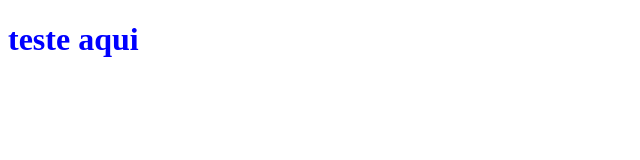
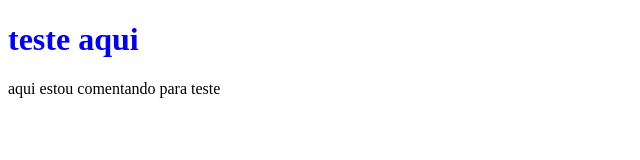
Before and after one commit to MarcosASL/Bikcraftfinal, a plain HTML site: page index.html in a window 1280 px wide. Shown: the whole page, without its empty margins (0-640 px from the left). Drawn offline with Linux system fonts and the light colour scheme.

Commit message:
teste aqui

```diff
--- a/index.html
+++ b/index.html
@@ -9,6 +9,7 @@
   <link rel="stylesheet" href="/css/style.css">
 </head>
 <h1>teste aqui</h1>
+<p>aqui estou comentando para teste</p>
 
 <body>
 
```
Also changed, not shown: 1 other file.
